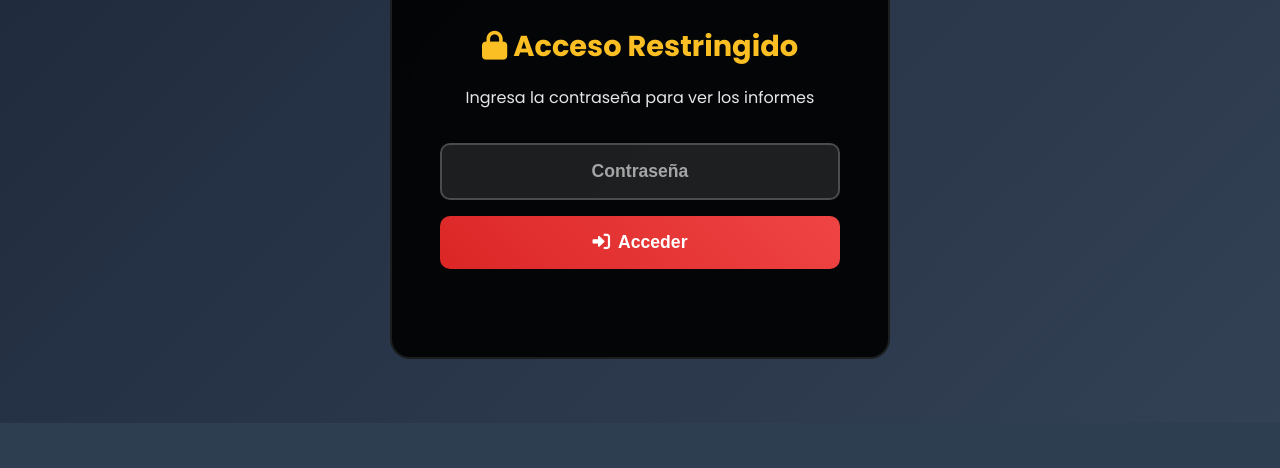
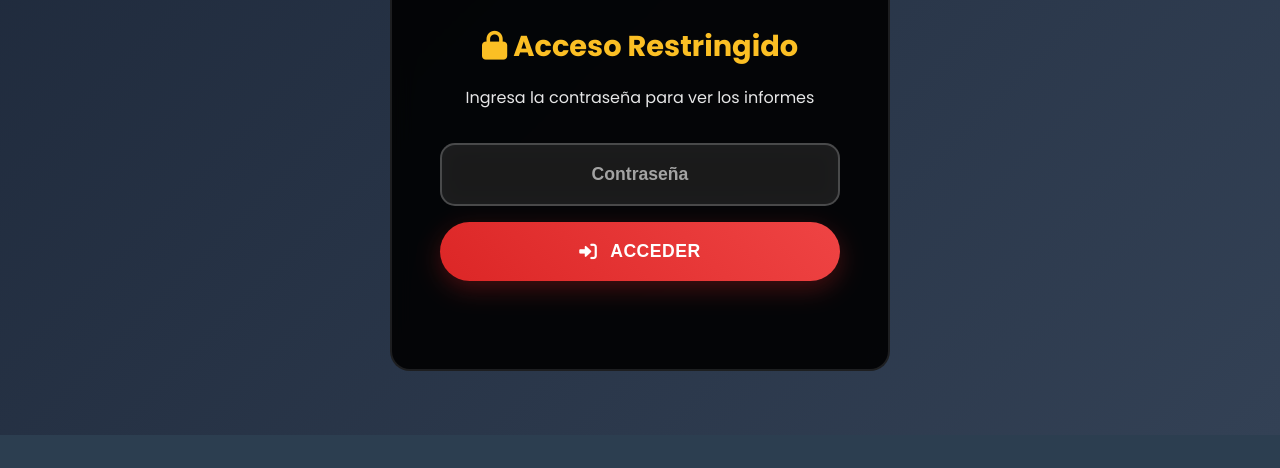
Before and after one commit to BRANT978/QUEMADOS1102, a website: page index.html in a window 1280 px wide. Shown: the part 5831-6299 px from the top of the page. Drawn offline with nearby package versions, Linux system fonts and the light colour scheme.

Commit message:
styles.css

```diff
--- a/styles.css
+++ b/styles.css
@@ -789,15 +789,25 @@ section {
 }
 
 .auth-form input {
-    padding: 1rem;
+    padding: 1.2rem 1.5rem;
     border: 2px solid rgba(255, 255, 255, 0.2);
-    border-radius: 10px;
+    border-radius: 15px;
     background: rgba(255, 255, 255, 0.1);
     color: white;
     font-size: 1.1rem;
     text-align: center;
     letter-spacing: 0.5rem;
     font-weight: 600;
+    transition: all 0.3s ease;
+    backdrop-filter: blur(10px);
+}
+
+.auth-form input:focus {
+    outline: none;
+    border-color: #dc2626;
+    background: rgba(255, 255, 255, 0.15);
+    box-shadow: 0 0 20px rgba(220, 38, 38, 0.3);
+    transform: scale(1.02);
 }
 
 .auth-form input::placeholder {
@@ -809,21 +819,52 @@ section {
     background: linear-gradient(45deg, #dc2626, #ef4444);
     color: white;
     border: none;
-    padding: 1rem 2rem;
-    border-radius: 10px;
+    padding: 1.2rem 2.5rem;
+    border-radius: 50px;
     font-size: 1.1rem;
-    font-weight: 600;
+    font-weight: 700;
     cursor: pointer;
-    transition: all 0.3s ease;
+    transition: all 0.4s cubic-bezier(0.4, 0, 0.2, 1);
     display: flex;
     align-items: center;
     justify-content: center;
-    gap: 0.5rem;
+    gap: 0.8rem;
+    position: relative;
+    overflow: hidden;
+    text-transform: uppercase;
+    letter-spacing: 0.5px;
+    box-shadow: 0 8px 25px rgba(220, 38, 38, 0.3);
+}
+
+.auth-btn::before {
+    content: '';
+    position: absolute;
+    top: 0;
+    left: -100%;
+    width: 100%;
+    height: 100%;
+    background: linear-gradient(90deg, transparent, rgba(255, 255, 255, 0.2), transparent);
+    transition: left 0.5s;
+}
+
+.auth-btn:hover::before {
+    left: 100%;
 }
 
 .auth-btn:hover {
-    transform: translateY(-2px);
-    box-shadow: 0 6px 20px rgba(220, 38, 38, 0.4);
+    transform: translateY(-3px) scale(1.05);
+    box-shadow: 0 12px 35px rgba(220, 38, 38, 0.5);
+    background: linear-gradient(45deg, #ef4444, #dc2626);
+}
+
+.auth-btn:active {
+    transform: translateY(-1px) scale(1.02);
+}
+
+.auth-btn:disabled {
+    opacity: 0.7;
+    cursor: not-allowed;
+    transform: none;
 }
 
 .auth-error {
```
